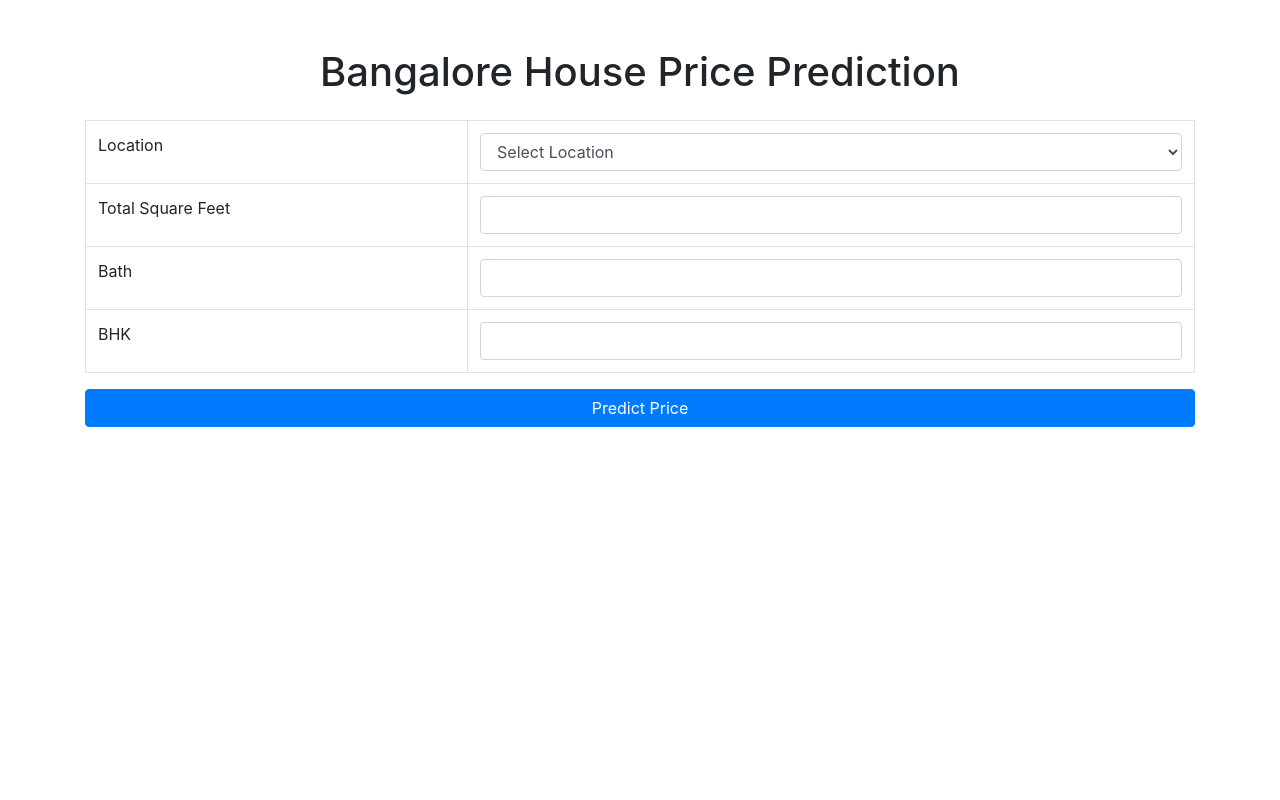
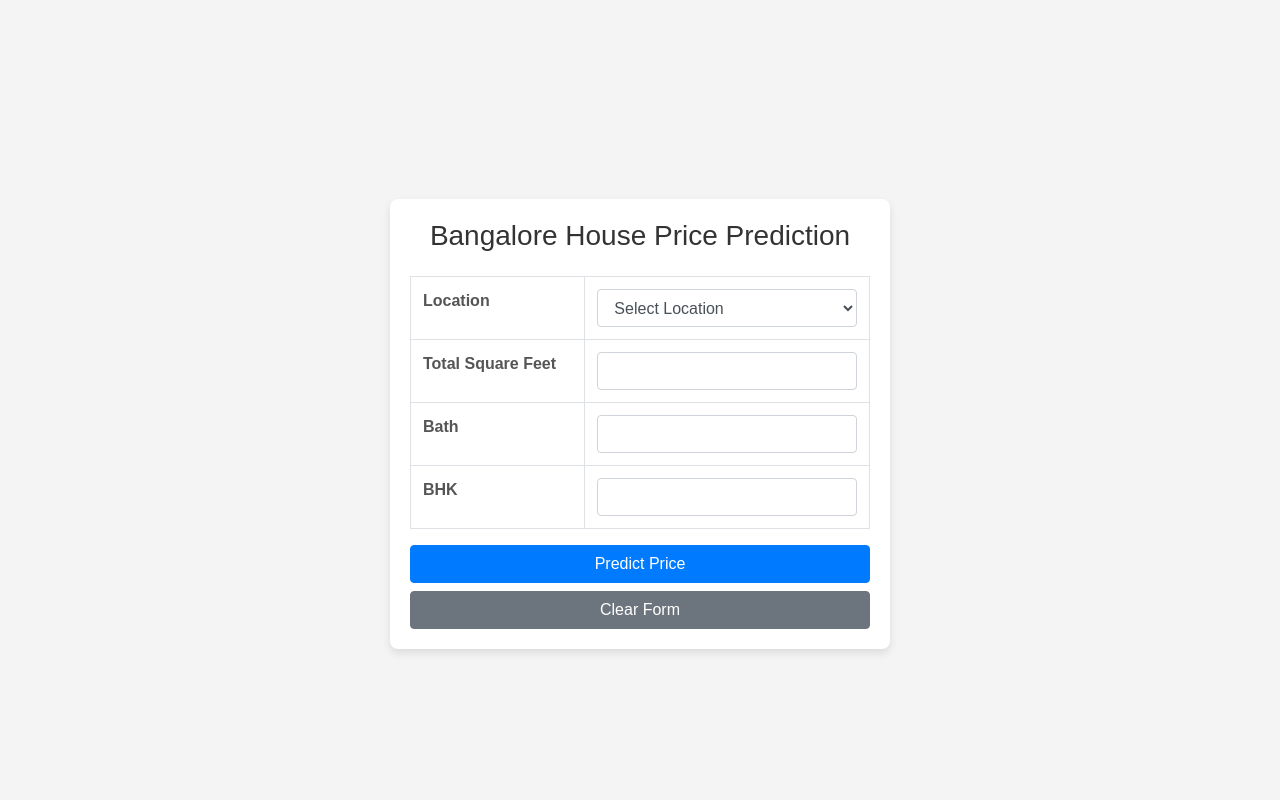
Before and after one commit to TARAK0506/Bangalore-House-Price-Prediction, a Flask app: page / in a window 1280 px wide. Run offline with Flask 3, Linux system fonts and the light colour scheme; parts of the project's set-up code (start-up, migrations or seed data) failed here and were passed over; some libraries are stand-ins or nearby versions.

Commit message:
update msg

```diff
--- a/templates/style.css
+++ b/app/static/style.css
@@ -4,7 +4,7 @@
     display: flex;
     justify-content: center;
     align-items: center;
-    height: 100vh;
+    min-height: 100vh;
     margin: 0;
 }
 
@@ -12,51 +12,63 @@
     background: #fff;
     padding: 20px;
     border-radius: 8px;
-    box-shadow: 0 0 10px rgba(0, 0, 0, 0.1);
-    width: 300px;
+    box-shadow: 0 4px 8px rgba(0, 0, 0, 0.1);
+    max-width: 500px;
+    width: 100%;
 }
 
 h1 {
     margin-bottom: 20px;
-    font-size: 24px;
+    font-size: 28px;
+    color: #333;
     text-align: center;
 }
 
 .form-group {
-    margin-bottom: 15px;
+    margin-bottom: 20px;
 }
 
 label {
     display: block;
-    margin-bottom: 5px;
+    margin-bottom: 8px;
     font-weight: bold;
+    color: #555;
 }
 
-input {
+input, select {
     width: 100%;
-    padding: 8px;
+    padding: 10px;
     box-sizing: border-box;
     border: 1px solid #ccc;
     border-radius: 4px;
+    font-size: 16px;
 }
 
 button {
     width: 100%;
-    padding: 10px;
+    padding: 12px;
     border: none;
     border-radius: 4px;
     background-color: #28a745;
     color: #fff;
-    font-size: 16px;
+    font-size: 18px;
+    font-weight: bold;
     cursor: pointer;
+    transition: background-color 0.3s ease;
 }
 
 button:hover {
     background-color: #218838;
 }
 
+button:focus {
+    outline: none;
+    box-shadow: 0 0 0 3px rgba(40, 167, 69, 0.5);
+}
+
 .result {
     margin-top: 20px;
     text-align: center;
-    font-size: 18px;
+    font-size: 20px;
+    color: #333;
 }
--- a/templates/index.html
+++ b/app/templates/index.html
@@ -26,19 +26,20 @@
                     </tr>
                     <tr>
                         <td><label for="total_sqft">Total Square Feet</label></td>
-                        <td><input type="number" id="total_sqft" name="total_sqft" class="form-control" required></td>
+                        <td><input type="number" id="total_sqft" name="total_sqft" class="form-control" min="1" required></td>
                     </tr>
                     <tr>
                         <td><label for="bath">Bath</label></td>
-                        <td><input type="number" id="bath" name="bath" class="form-control" required></td>
+                        <td><input type="number" id="bath" name="bath" class="form-control" min="1" required></td>
                     </tr>
                     <tr>
                         <td><label for="bhk">BHK</label></td>
-                        <td><input type="number" id="bhk" name="bhk" class="form-control" required></td>
+                        <td><input type="number" id="bhk" name="bhk" class="form-control" min="1" required></td>
                     </tr>
                 </tbody>
             </table>
             <button type="submit" class="btn btn-primary btn-block">Predict Price</button>
+            <button type="reset" class="btn btn-secondary btn-block mt-2">Clear Form</button>
         </form>
         {% if price %}
         <div class="result mt-4 text-center">
```
Also changed, not shown: app/main.py (renamed from main.py, +4 -3 lines), app/app.py (renamed from app.py), app/static/script.js (added), data/Bengaluru_House_Data.csv (renamed from src/Bengaluru_House_Data.csv), data/Bengaluru_House_Data_Cleaned.csv (renamed from src/Bengaluru_House_Data_Cleaned.csv), 3 other files.
